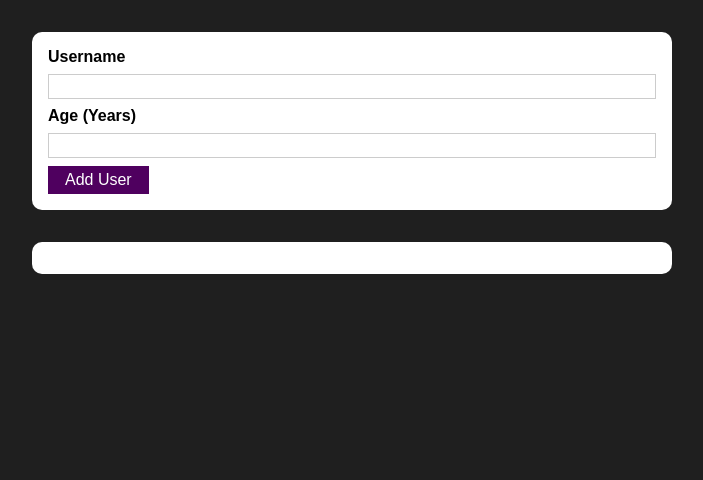
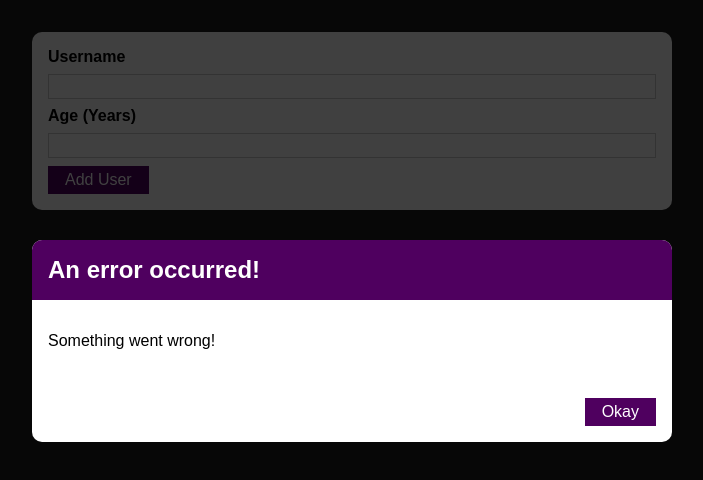
Before and after one commit to SagarGYadav/React-Project-3, a React (Create React App) app: page / in a window 1280 px wide. Shown: the top 480 px of the page, without its empty margins (288-991 px from the left). Built offline with nearby package versions, Linux system fonts and the light colour scheme.

Commit message:
Adding the 'ErrorModal' Component

```diff
--- /dev/null
+++ b/src/components/UI/ErrorModal.js
@@ -0,0 +1,25 @@
+import React from "react";
+
+import Card from "./Card";
+import Button from "./Button";
+import classes from "./ErrorModal.module.css";
+
+const ErrorModal = (props) => {
+  return (
+    <div className={classes.backdrop}>
+      <Card className={classes.modal}>
+        <header className={classes.header}>
+          <h2>{props.title}</h2>
+        </header>
+        <div className={classes.content}>
+          <p>{props.message}</p>
+        </div>
+        <footer className={classes.actions}>
+          <Button>Okay</Button>
+        </footer>
+      </Card>
+    </div>
+  );
+};
+
+export default ErrorModal;
--- /dev/null
+++ b/src/components/UI/ErrorModal.module.css
@@ -0,0 +1,45 @@
+.backdrop {
+  position: fixed;
+  top: 0;
+  left: 0;
+  width: 100%;
+  height: 100vh;
+  z-index: 10;
+  background: rgba(0, 0, 0, 0.75);
+}
+
+.modal {
+  position: fixed;
+  top: 30vh;
+  left: 10%;
+  width: 80%;
+  z-index: 100;
+  overflow: hidden;
+}
+
+.header {
+  background: #4f005f;
+  padding: 1rem;
+}
+
+.header h2 {
+  margin: 0;
+  color: white;
+}
+
+.content {
+  padding: 1rem;
+}
+
+.actions {
+  padding: 1rem;
+  display: flex;
+  justify-content: flex-end;
+}
+
+@media (min-width: 768px) {
+  .modal {
+    left: calc(50% - 20rem);
+    width: 40rem;
+  }
+}
--- a/src/components/Users/AddUser.js
+++ b/src/components/Users/AddUser.js
@@ -2,6 +2,7 @@
 
 import Card from "../UI/Card";
 import Button from "../UI/Button";
+import ErrorModal from "../UI/ErrorModal";
 import classes from "./AddUser.module.css";
 
 const AddUser = (props) => {
@@ -34,6 +35,8 @@
   };
 
   return (
+    <div>
+      <ErrorModal title="An error occurred!" message="Something went wrong!" />
       <Card className={classes.input}>
         <form onSubmit={addUserHandler}>
           <label htmlFor="username">Username</label>
@@ -54,6 +57,7 @@
           <Button type="submit">Add User</Button>
         </form>
       </Card>
+    </div>
   );
 };
 
```
Lines whose indentation alone changed are shown as unchanged.
